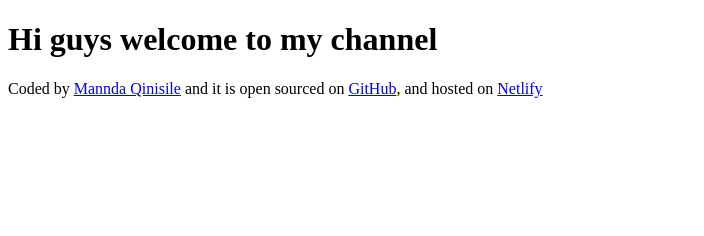
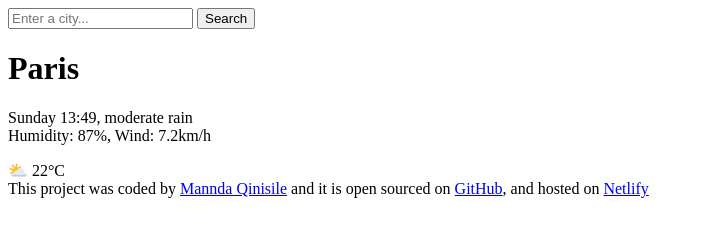
Before and after one commit to qmannda/MQ-weather-app, a plain HTML site: page index.html in a window 1280 px wide. Shown: the whole page, without its empty margins (0-704 px from the left). Drawn offline with Linux system fonts and the light colour scheme.

Commit message:
added html content

```diff
--- a/index.html
+++ b/index.html
@@ -6,9 +6,26 @@
     <title>Mannda's weather app</title>
   </head>
   <body>
-    <h1>Hi guys welcome to my channel</h1>
+    <header>
+      <form>
+        <input type="search" placeholder="Enter a city..." required />
+        <input type="submit" value="Search" />
+      </form>
+    </header>
+    <main>
+      <div>
+        <h1>Paris</h1>
+        <p>
+          Sunday 13:49, moderate rain
+          <br />
+          Humidity: 87%, Wind: 7.2km/h
+        </p>
+      </div>
+      <div>⛅ 22°C</div>
+    </main>
+
     <footer>
-      Coded by
+      This project was coded by
       <a href="https://github.com/qmannda" target="_blank">Mannda Qinisile</a>
       and it is open sourced on
       <a href="https://github.com/qmannda/MQ-weather-app" target="_blank"
```
